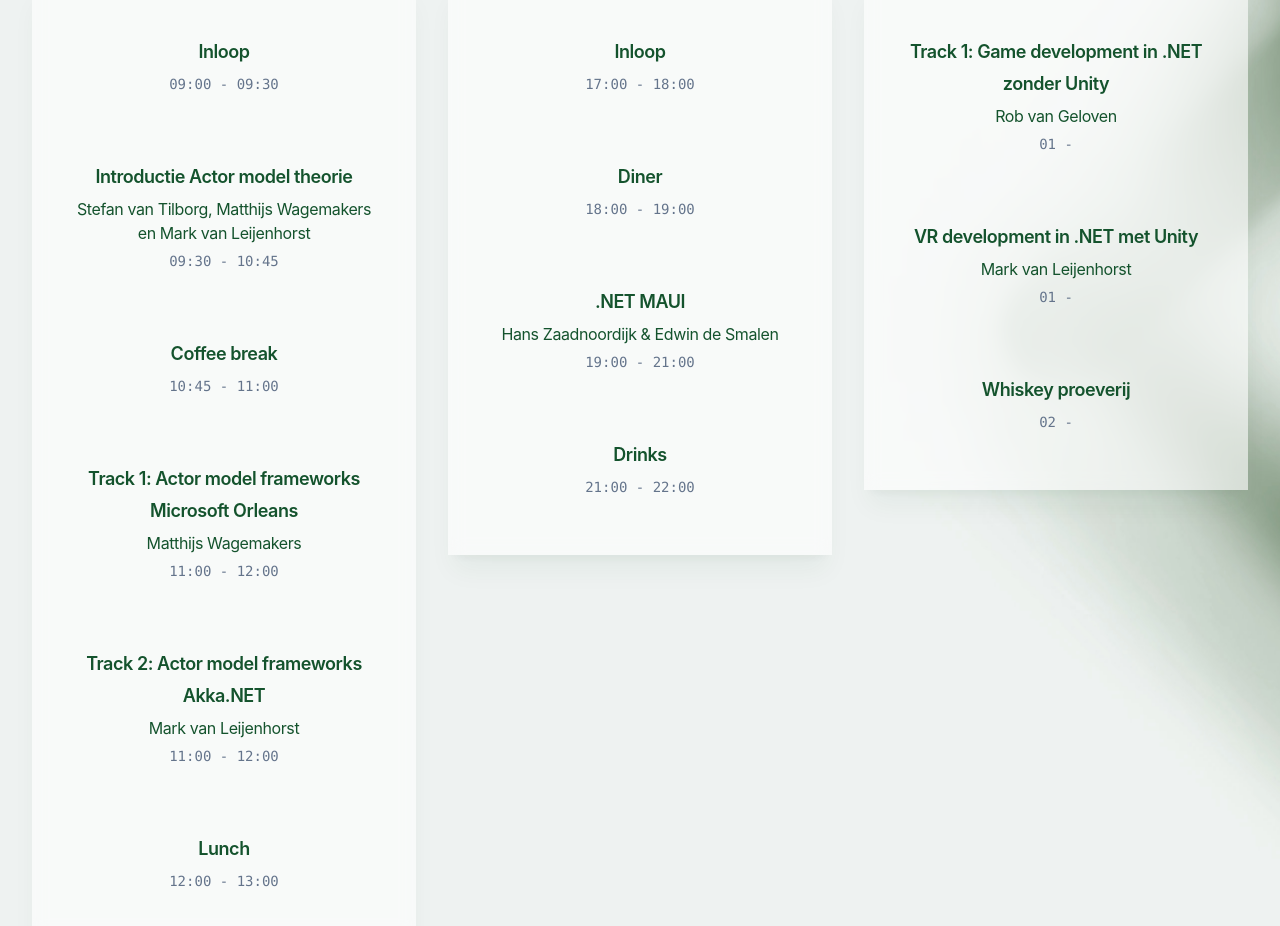
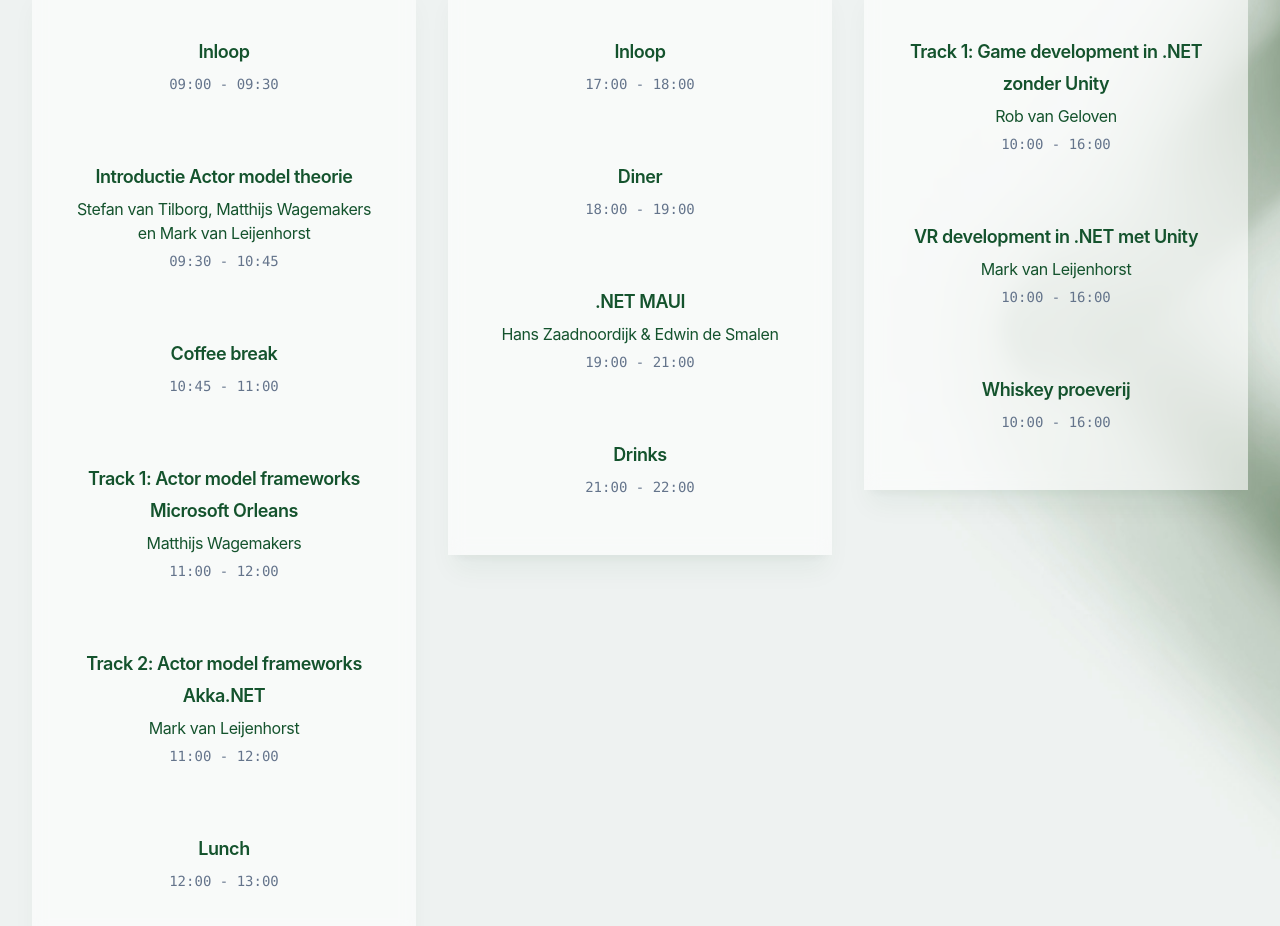
Before and after one commit to mlouage/XPRTZ.knowledge, a Next.js app: page / in a window 1280 px wide. Shown: the part 2440-3366 px from the top of the page. Built offline with nearby package versions, Linux system fonts and the light colour scheme.

Commit message:
Add id prop to use as key

```diff
--- a/src/components/Schedule.jsx
+++ b/src/components/Schedule.jsx
@@ -14,60 +14,70 @@
             'Labdag: Actor model',
         timeSlots: [
             {
+                id: 1,
                 name: '',
                 description: 'Inloop',
                 start: '09:00',
                 end: '09:30',
             },
             {
+                id: 2,
                 name: 'Stefan van Tilborg, Matthijs Wagemakers en Mark van Leijenhorst',
                 description: 'Introductie Actor model theorie',
                 start: '09:30',
                 end: '10:45',
             },
             {
+                id: 3,
                 name: '',
                 description: 'Coffee break',
                 start: '10:45',
                 end: '11:00',
             },
             {
+                id: 4,
                 name: 'Matthijs Wagemakers',
                 description: 'Track 1: Actor model frameworks Microsoft Orleans',
                 start: '11:00',
                 end: '12:00',
             },
             {
+                id: 5,
                 name: 'Mark van Leijenhorst',
                 description: 'Track 2: Actor model frameworks Akka.NET',
                 start: '11:00',
                 end: '12:00',
             },
             {
+                id: 6,
                 name: null,
                 description: 'Lunch',
                 start: '12:00',
                 end: '13:00',
             },
             {
+                id: 7,
                 name: 'Matthijs Wagemakers',
                 description: 'Track 1: Workshop Actor model Orleans in de praktijk',
                 start: '13:00',
                 end: '17:00',
             },
             {
+                id: 8,
                 name: 'Mark van Leijenhorst',
                 description: 'Track 2: Workshop Actor model Akka.NET in de praktijk',
                 start: '13:00',
                 end: '17:30',
             },
             {
+                id: 9,
                 name: null,
                 description: 'Bespreken ervaringen & bevindingen',
                 start: '17:00',
                 end: '18:00',
             },
             {
+                id: 10,
                 name: '',
                 description: 'Food & drinks',
                 start: '18:00',
@@ -82,24 +92,28 @@
             'Kennisavond: .NET MAUI',
         timeSlots: [
             {
+                id: 1,
                 name: null,
                 description: 'Inloop',
                 start: '17:00',
                 end: '18:00',
             },
             {
+                id: 2,
                 name: null,
                 description: 'Diner',
                 start: '18:00',
                 end: '19:00',
             },
             {
+                id: 3,
                 name: 'Hans Zaadnoordijk & Edwin de Smalen',
                 description: '.NET MAUI',
                 start: '19:00',
                 end: '21:00',
             },
             {
+                id: 4,
                 name: null,
                 description: 'Drinks',
                 start: '21:00',
@@ -114,19 +128,25 @@
             'Code weekend',
         timeSlots: [
             {
+                id: 1,
                 name: 'Rob van Geloven',
                 description: 'Track 1: Game development in .NET zonder Unity',
-                start: '01',
+                start: '10:00',
+                end: '16:00',
             },
             {
+                id: 2,
                 name: 'Mark van Leijenhorst',
                 description: 'VR development in .NET met Unity',
-                start: '01',
+                start: '10:00',
+                end: '16:00',
             },
             {
+                id: 3,
                 name: null,
                 description: 'Whiskey proeverij',
-                start: '02',
+                start: '10:00',
+                end: '16:00',
             },
         ],
     },
@@ -219,7 +239,7 @@
         >
             {day.timeSlots.map((timeSlot, timeSlotIndex) => (
                 <li
-                    key={timeSlot.start}
+                    key={timeSlot.id}
                     aria-label={`${timeSlot.name} talking about ${timeSlot.description} at ${timeSlot.start} - ${timeSlot.end}`}
                 >
                     {timeSlotIndex > 0 && (
```
